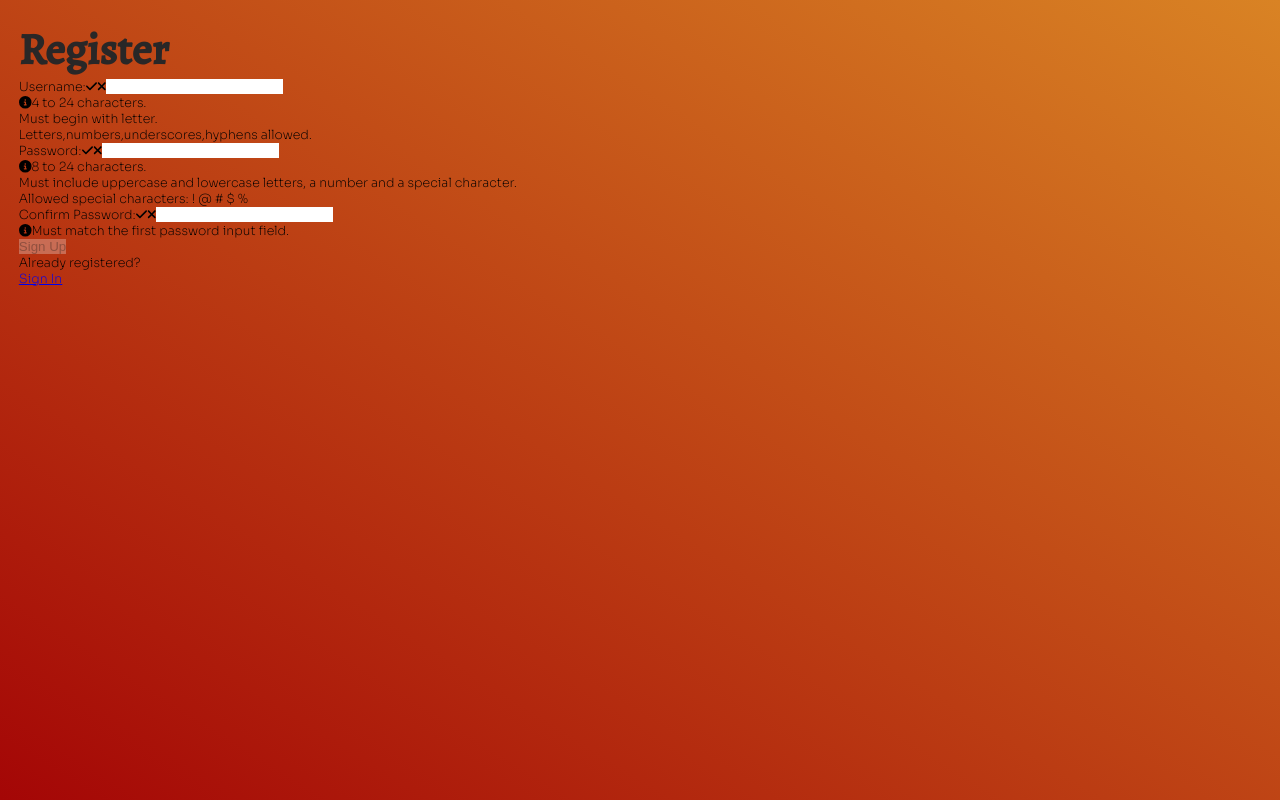
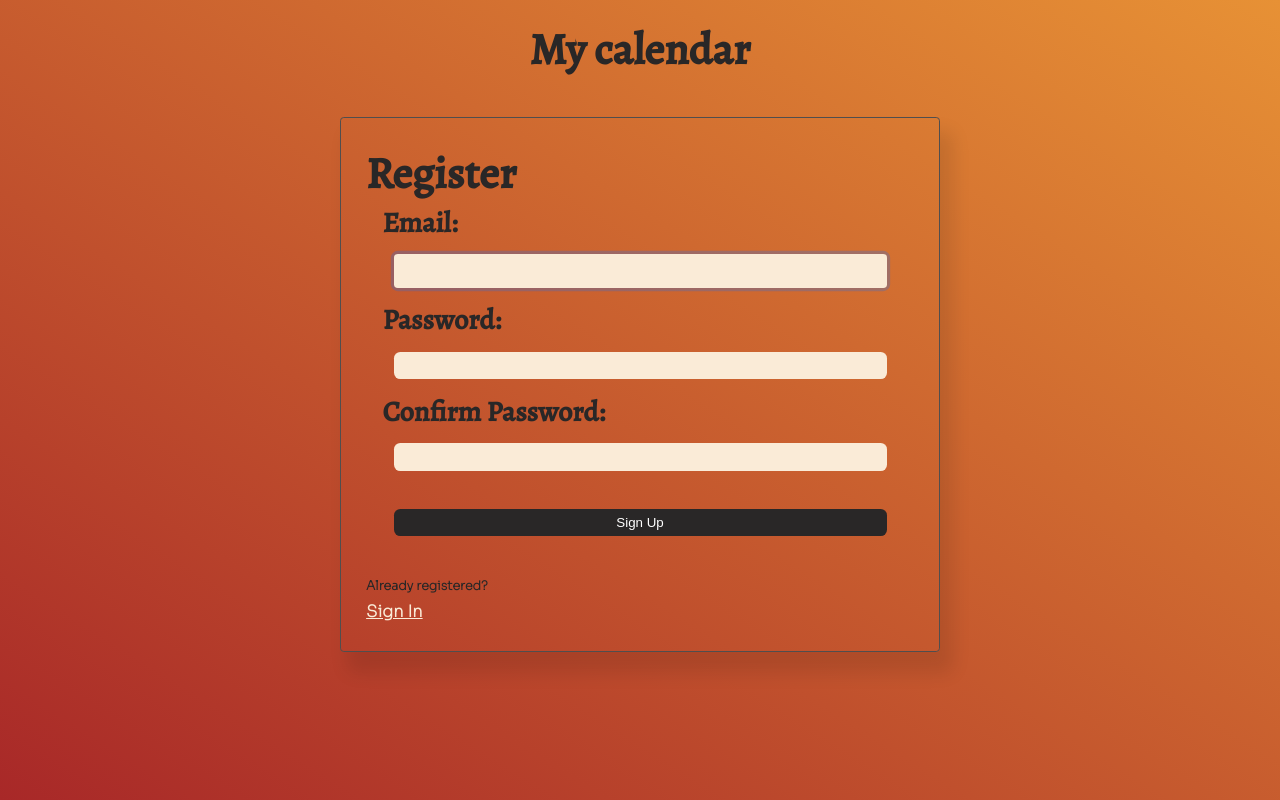
Before and after one commit to AlinaDorosh-dev/CALENDAR_FULLSTACK, a React (Create React App) app in the folder frontend/: page /signup in a window 1280 px wide. Built offline with nearby package versions, Linux system fonts and the light colour scheme.

Commit message:
Get events by user id

```diff
--- a/frontend/src/App.js
+++ b/frontend/src/App.js
@@ -1,5 +1,6 @@
 import "./App.css";
 import { BrowserRouter as Router, Routes, Route, Navigate } from "react-router-dom";
+import Header from "./components/Header";
 import MainPage from "./views/MainPage";
 import RegisterPage from "./views/RegisterPage";
 import ErrorPage from "./views/ErrorPage";
@@ -9,7 +10,7 @@ function App() {
   return (
 
     <Router>
-
+    <Header/>
     <Routes>
       <Route index element={<Navigate replace to="/login" />} />
       <Route path='/login' element={<MainPage />} />
--- /dev/null
+++ b/frontend/src/components/Header.js
@@ -0,0 +1,11 @@
+import React from 'react'
+
+const Header = () => {
+  return (
+    <header>
+        <h1 style={{textAlign:"center"}}>My calendar</h1>
+    </header>
+  )
+}
+
+export default Header
--- a/frontend/src/components/LoginForm.js
+++ b/frontend/src/components/LoginForm.js
@@ -1,7 +1,7 @@
 import classes from"./LoginForm.module.css";
 import { useRef, useState, useEffect } from "react";
 import { Link, useNavigate } from "react-router-dom";
-import { apiRequest } from "../utils/apiRequest";
+import { apiPostRequest } from "../utils/apiPostRequest";
 const LoginForm = () => {
   const emailRef = useRef();
   const errRef = useRef();
@@ -25,17 +25,8 @@ const LoginForm = () => {
     setSuccess(true);
     setPwd("");
     setEmail("");
-    const postOptions = {
-        method: 'POST',
-        headers: {
-          'Content-Type': 'application/json'
-        },
-        body: JSON.stringify({
-          email:email,
-          password:pwd
-        })
-      }
-      const response = await apiRequest(LOGIN_URL, postOptions);
+
+      const response = await apiPostRequest(LOGIN_URL, email, pwd);
       const data = await response.json();
       const {token,id} = data.data;
 
--- a/frontend/src/components/LoginForm.module.css
+++ b/frontend/src/components/LoginForm.module.css
@@ -2,7 +2,7 @@
   margin: 3rem auto;
   width: 80vw;
   border: 1px solid rgb(80, 78, 78);
-  max-width: 700px;
+  max-width: 600px;
   border-radius: 0.3rem;
   padding: 2rem;
   box-shadow: 10px 18px 18px 3px rgba(0, 0, 0, 0.1);
@@ -19,7 +19,7 @@
 }
 
 .login-form input:focus {
-  border: 5px solid transparent;
+  border: 3px solid transparent;
   border-radius: 0.3rem;
   box-shadow: 0 0 0 0.25rem rgba(13, 110, 253, 0.25);
   z-index: 2;
--- a/frontend/src/components/RegisterForm.js
+++ b/frontend/src/components/RegisterForm.js
@@ -1,6 +1,6 @@
-//import "./RegisterForm.css";
+import classes from "./RegisterForm.module.css";
 //import LoginModal from "./LoginModal";
-import { Link } from "react-router-dom";
+import { Link, useNavigate } from "react-router-dom";
 import { useRef, useState, useEffect } from "react";
 import {
   faCheck,
@@ -8,28 +8,30 @@ import {
   faInfoCircle,
 } from "@fortawesome/free-solid-svg-icons";
 import { FontAwesomeIcon } from "@fortawesome/react-fontawesome";
-//Regex for validate userName
-//Starts with lower or uppercase letter, followed by l/u case letter, number, hyphon(-) or underscore(_) // {from 4 to 24 char}
-const USER_REGEX = /^[a-zA-Z][a-zA-Z0-9-_]{3,23}$/;
+import { apiPostRequest } from "../utils/apiPostRequest";
+
+//Regex for validate Email
+
+const EMAIL_REGEX =
+  /^[a-zA-Z0-9.!#$%&'*+/=?^_`{|}~-]+@[a-zA-Z0-9-]+(?:\.[a-zA-Z0-9-]+)*$/;
 //Regex for validate password
 
 const PWD_REGEX = /^(?=.*[a-z])(?=.*[A-Z])(?=.*[0-9])(?=.*[!@#$%]).{8,24}$/;
 
-const USERS_API =
-  "https://users-5d04c-default-rtdb.europe-west1.firebasedatabase.app/users.json";
+const USERS_API = "http://localhost:8001/auth/signup";
 
 const RegisterForm = () => {
   //USEREF!!!!
   //For managing focus, text selection, or media playback.
-  //Pesist between renders and doesn´t make component rerender when it iss changed
+  //Pesist between renders and doesn´t make component rerender when it is changed
   //Returns object with single property CURRENT
-  const userRef = useRef(); //Set focus in user input when component loads
+  const emailRef = useRef(); //Set focus in user input when component loads
   const errRef = useRef(); //Set focus if we get error, so screenreader can read it
 
-  //States for User field
-  const [user, setUser] = useState("");
-  const [validName, setValidName] = useState(false);
-  const [userFocus, setUserFocus] = useState(false);
+  //States for Email field
+  const [email, setEmail] = useState("");
+  const [validEmail, setValidEmail] = useState(false);
+  const [emailFocus, setEmailFocus] = useState(false);
 
   //States for Password field
   const [pwd, setPwd] = useState("");
@@ -47,81 +49,89 @@ const RegisterForm = () => {
   // State for successfull submit
   const [success, setSuccess] = useState(false);
 
-  const [openModal, setOpenModal] = useState(false);
+  //State for modal
+  //const [openModal, setOpenModal] = useState(false);
 
-  //Put focus in user field
+  //Put focus in email field
   //Dependency array is empty, so it only happens, when the component loads
   useEffect(() => {
-    userRef.current.focus();
+    emailRef.current.focus();
   }, []);
 
   useEffect(() => {
-    const result = USER_REGEX.test(user); //UserName validation returns boolean
-    // console.log(result);
-    // console.log(user);
-    setValidName(result);
-  }, [user]);
+    const result = EMAIL_REGEX.test(email); //email validation returns boolean
+    setValidEmail(result);
+  }, [email]);
 
   useEffect(() => {
     const result = PWD_REGEX.test(pwd); //Pwd validation returns boolean
-    // console.log(result);
-    // console.log(pwd);
     setValidPwd(result);
     const match = pwd === matchPwd; //Boolean check if pwd in both fields match
     setValidMatch(match);
   }, [pwd, matchPwd]);
 
-  //If we displayed error an after that any value in dependency array changes, we setErrMsg to empty string again
+  //If we displayed error and after that any value in dependency array changes,
+  //we setErrMsg to empty string again
   useEffect(() => {
     setErrMsg("");
-  }, [user, pwd, matchPwd]);
-
-  const addNewUser = async (user, password) => {
-    try {
-      const response = await fetch(USERS_API, {
-        method: "POST",
-        headers: {
-          "Content-Type": "application/json",
-        },
-        body: JSON.stringify({ username: user, password: password }),
-      });
-      if (!response.ok) throw Error("Please reload the app");
-    } catch (err) {
-      errMsg = err.message;
-    } finally {
-      return errMsg;
-    }
-  };
+  }, [email, pwd, matchPwd]);
+  const navigate = useNavigate();
+  // const addNewUser = async (email, password) => {
+  //   try {
+  //     const response = await fetch(USERS_API, {
+  //       method: "POST",
+  //       headers: {
+  //         "Content-Type": "application/json",
+  //       },
+  //       body: JSON.stringify({ email, password }),
+  //     });
+  //     if (!response.ok) throw Error("Please reload the app");
+  //   } catch (err) {
+  //     errMsg = err.message;
+  //   } finally {
+  //     return errMsg;
+  //   }
+  // };
 
   const handleSubmit = async (e) => {
     e.preventDefault();
     // If submition button hacked we can have additional check of regex validation
-    const v1 = USER_REGEX.test(user); //boolean
+    const v1 = EMAIL_REGEX.test(email); //boolean
     const v2 = PWD_REGEX.test(pwd); //boolean
     if (!v1 || !v2) {
       setErrMsg("invalid Entry");
       return;
     }
-    console.log(user, pwd);
-    setSuccess(true); //just for try to submit without backend
-    console.log("Succesfull submit");
-    addNewUser(user, pwd);
-    setPwd("");
-    setUser("");
-    setMatchPwd("");
-    setOpenModal(true);
+    // setSuccess(true); //just for try to submit without backend
+    // console.log("Succesfull submit");
+    // addNewUser(email, pwd);
+    const response = await apiPostRequest(USERS_API, email, pwd);
+    const data = await response.json();
+    const { token, id } = data.data;
+
+    // set token to localstorage item
+    localStorage.setItem("token", token);
+    localStorage.setItem("id", id);
+
+    console.log("token", data.data.token);
+
+    // setPwd("");
+    // setEmail("");
+    // setMatchPwd("");
+    //  setOpenModal(true);
+    navigate("/calendar");
   };
 
   return (
     <>
       {/* {openModal && <LoginModal setOpenModal={setOpenModal} />} */}
-      <section>
+      <section className={classes["register-form"]}>
         {/* Parragraph for display error message.
         If no error we aply class offscreen,which removes it from visible area of screen,
         but it is still awailable for screenreaders(display none is not recomended) */}
         <p
           ref={errRef}
-          className={errMsg ? "errmsg" : "offscreen"}
+          className={errMsg ? classes["errmsg"] : classes["offscreen"]}
           aria-live='assertive'
         >
           {errMsg}
@@ -129,49 +139,51 @@ const RegisterForm = () => {
 
         <h1>Register</h1>
 
-        <form onSubmit={handleSubmit} className='register-form'>
-          <label htmlFor='username'>
-            Username:
-            <span className={validName ? "valid" : "hide"}>
+        <form onSubmit={handleSubmit}>
+          <label htmlFor='email'>
+            <h2>Email:</h2>
+            <span className={validEmail ? classes.valid : classes.hide}>
               <FontAwesomeIcon icon={faCheck} />
             </span>
-            <span className={validName || !user ? "hide" : "invalid"}>
+            <span
+              className={validEmail || !email ? classes.hide : classes.invalid}
+            >
               <FontAwesomeIcon icon={faTimes} />
             </span>
           </label>
           <input
             type='text'
-            id='username'
-            ref={userRef}
+            id='email'
+            ref={emailRef}
             autoComplete='off'
-            onChange={(e) => setUser(e.target.value)}
+            onChange={(e) => setEmail(e.target.value)}
             required
-            aria-invalid={validName ? "false" : "true"}
+            aria-invalid={validEmail ? "false" : "true"}
             //Accessability(aria described by element with id "uidnote" for screenreaders)
             aria-describedby='uidnote'
-            onFocus={() => setUserFocus(true)}
-            onBlur={() => setUserFocus(false)}
-            value={user}
+            onFocus={() => setEmailFocus(true)}
+            onBlur={() => setEmailFocus(false)}
+            value={email}
           />
           {/* This paragraph will be displayed only when input onFocus, at least 1 char is typed and if validation fails */}
           <p
             id='uidnote'
             className={
-              userFocus && user && !validName ? "instructions" : "offscreen"
+              emailFocus && email && !validEmail
+                ? classes.instructions
+                : classes.offscreen
             }
           >
             <FontAwesomeIcon icon={faInfoCircle} />
-            4 to 24 characters. <br />
-            Must begin with letter. <br />
-            Letters,numbers,underscores,hyphens allowed.
+            Please insert valid e-mail
           </p>
 
           <label htmlFor='password'>
-            Password:
-            <span className={validPwd ? "valid" : "hide"}>
+            <h2>Password:</h2>
+            <span className={validPwd ? classes.valid : classes.hide}>
               <FontAwesomeIcon icon={faCheck} />
             </span>
-            <span className={validPwd || !pwd ? "hide" : "invalid"}>
+            <span className={validPwd || !pwd ? classes.hide : classes.invalid}>
               <FontAwesomeIcon icon={faTimes} />
             </span>
           </label>
@@ -190,7 +202,9 @@ const RegisterForm = () => {
 
           <p
             id='pwdnote'
-            className={pwdFocus && !validPwd ? "instructions" : "offscreen"}
+            className={
+              pwdFocus && !validPwd ? classes.instructions : classes.offscreen
+            }
           >
             <FontAwesomeIcon icon={faInfoCircle} />
             8 to 24 characters. <br />
@@ -205,14 +219,16 @@ const RegisterForm = () => {
           </p>
 
           <label htmlFor='confirm_pwd'>
-            Confirm Password:
+            <h2>Confirm Password:</h2>
             <FontAwesomeIcon
               icon={faCheck}
-              className={validMatch && matchPwd ? "valid" : "hide"}
+              className={validMatch && matchPwd ? classes.valid : classes.hide}
             />
             <FontAwesomeIcon
               icon={faTimes}
-              className={validMatch || !matchPwd ? "hide" : "invalid"}
+              className={
+                validMatch || !matchPwd ? classes.hide : classes.invalid
+              }
             />
           </label>
           <input
@@ -228,7 +244,11 @@ const RegisterForm = () => {
           />
           <p
             id='confirmnote'
-            className={matchFocus && !validMatch ? "instructions" : "offscreen"}
+            className={
+              matchFocus && !validMatch
+                ? classes.instructions
+                : classes.offscreen
+            }
           >
             <FontAwesomeIcon icon={faInfoCircle} />
             Must match the first password input field.
@@ -237,12 +257,13 @@ const RegisterForm = () => {
         Also it creates automatically submit(onclick) event for the form
 The button will stay disabled until all 3 validation passed */}
           <button
-            disabled={!validName || !validPwd || !validMatch ? true : false}
+            className={classes["submit-btn"]}
+            disabled={!validEmail || !validPwd || !validMatch ? true : false}
           >
             Sign Up
           </button>
 
-          <p>
+          <p className={classes["sign-in"]}>
             Already registered?
             <br />
             <span className='line'>
--- /dev/null
+++ b/frontend/src/components/RegisterForm.module.css
@@ -0,0 +1,112 @@
+.register-form {
+  margin: 3rem auto;
+  width: 80vw;
+  border: 1px solid rgb(80, 78, 78);
+  max-width: 600px;
+  border-radius: 0.3rem;
+  padding: 2rem;
+  box-shadow: 10px 18px 18px 3px rgba(0, 0, 0, 0.1);
+}
+
+.register-form input {
+  padding: 0.5rem;
+  width: 90%;
+  border-radius: 0.5rem;
+  background-color: antiquewhite;
+  transition: all 0.15s ease-in-out;
+  margin: 1rem auto;
+  display: block;
+}
+
+.register-form input:focus {
+  border: 3px solid transparent;
+  border-radius: 0.3rem;
+  box-shadow: 0 0 0 0.25rem rgba(13, 110, 253, 0.25);
+  z-index: 2;
+}
+
+.register-form .submit-btn {
+  display: block;
+  padding: 0.5rem;
+  width: 90%;
+  margin: 3rem auto;
+  border-radius: 0.5rem;
+  transition: all 0.15s ease-in-out;
+  color: white;
+  background-color: rgb(41, 39, 39);
+}
+
+.register-form .submit-btn:hover {
+  color: #d98324;
+  cursor: pointer;
+}
+
+.register-form h2 {
+  margin-left: 1.3rem;
+  display: inline;
+}
+
+.instructions {
+  font-size: 0.75rem;
+  border-radius: 0.3rem;
+  background: rgb(41, 39, 39);
+  color: #fff;
+  padding: 0.25rem;
+  /* position: relative;
+  bottom: -10px; */
+  width: 90%;
+  margin: 1rem auto;
+  display: block;
+}
+
+.instructions > svg {
+  margin-right: 0.5rem;
+}
+
+.offscreen {
+  position: absolute;
+  left: -9999px;
+}
+
+.hide {
+  display: none;
+}
+
+.valid {
+  color: limegreen;
+  margin-left: 0.5rem;
+  font-size: 1.5rem;
+}
+
+.invalid {
+  color: red;
+  margin-left: 0.5rem;
+  font-size: 1.5rem;
+}
+
+.errmsg {
+  background-color: lightpink;
+  color: firebrick;
+  font-weight: bold;
+  padding: 0.5rem;
+  margin-bottom: 0.5rem;
+}
+
+.line {
+  display: inline-block;
+}
+
+.sign-in {
+  color: rgb(41, 39, 39);
+  line-height: 2rem;
+  font-weight: bold;
+}
+
+.sign-in a {
+  color: antiquewhite;
+  font-size: 1.3rem;
+}
+
+.sign-in a:hover {
+  color: #d98324;
+}
--- a/frontend/src/index.css
+++ b/frontend/src/index.css
@@ -18,8 +18,9 @@ font-family: 'Sora', sans-serif; */
 
 body {
   font-family: "Sora", sans-serif;
-  background:linear-gradient(to right top, #A40606,
-  #D98324) ;
+  color: rgb(41, 39, 39);;
+  background:linear-gradient(to right top, #a82828,
+  #e79135) ;
   min-height: 100vh;
   padding: 1.5rem;
 }
--- /dev/null
+++ b/frontend/src/utils/apiPostRequest.js
@@ -0,0 +1,18 @@
+export const apiPostRequest = async (url = "", email, pwd, errMsg = null) => {
+  try {
+    const response = await fetch(url, {
+      method: "POST",
+      headers: {
+        "Content-Type": "application/json",
+      },
+      body: JSON.stringify({
+        email: email,
+        password: pwd,
+      }),
+    });
+    if (!response.ok) throw Error("Please reload the app");
+    return response;
+  } catch (err) {
+    errMsg = err.message;
+  }
+};
--- a/frontend/src/views/MainPage.js
+++ b/frontend/src/views/MainPage.js
@@ -4,7 +4,7 @@ import LoginForm from "../components/LoginForm";
 const MainPage = () => {
   return (
     <div className={classes["main-page"]}>
-      <h1>My calendar</h1>
+
 
       <LoginForm />
     </div>
```
Also changed, not shown: frontend/src/utils/apiRequest.js (deleted, +0 -9 lines), frontend/src/views/CalendarPage.js (+33 -3 lines).
